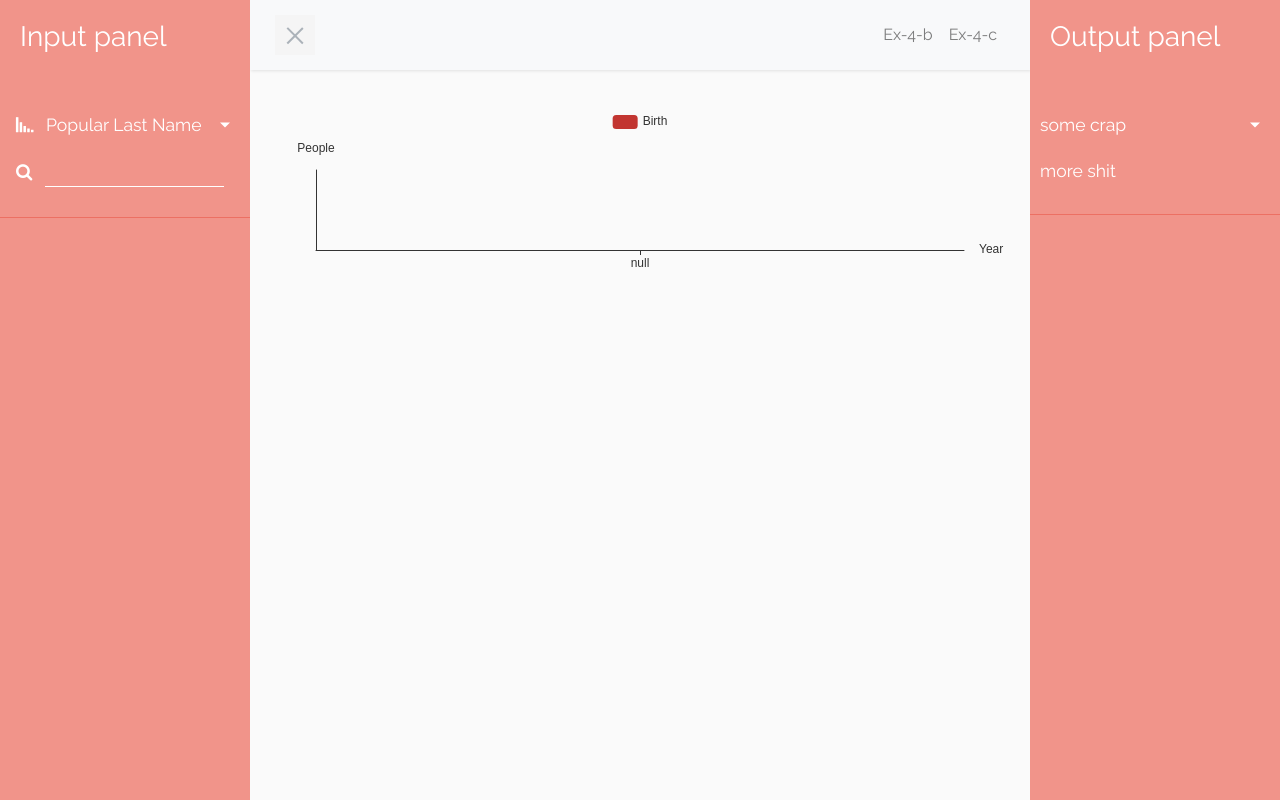
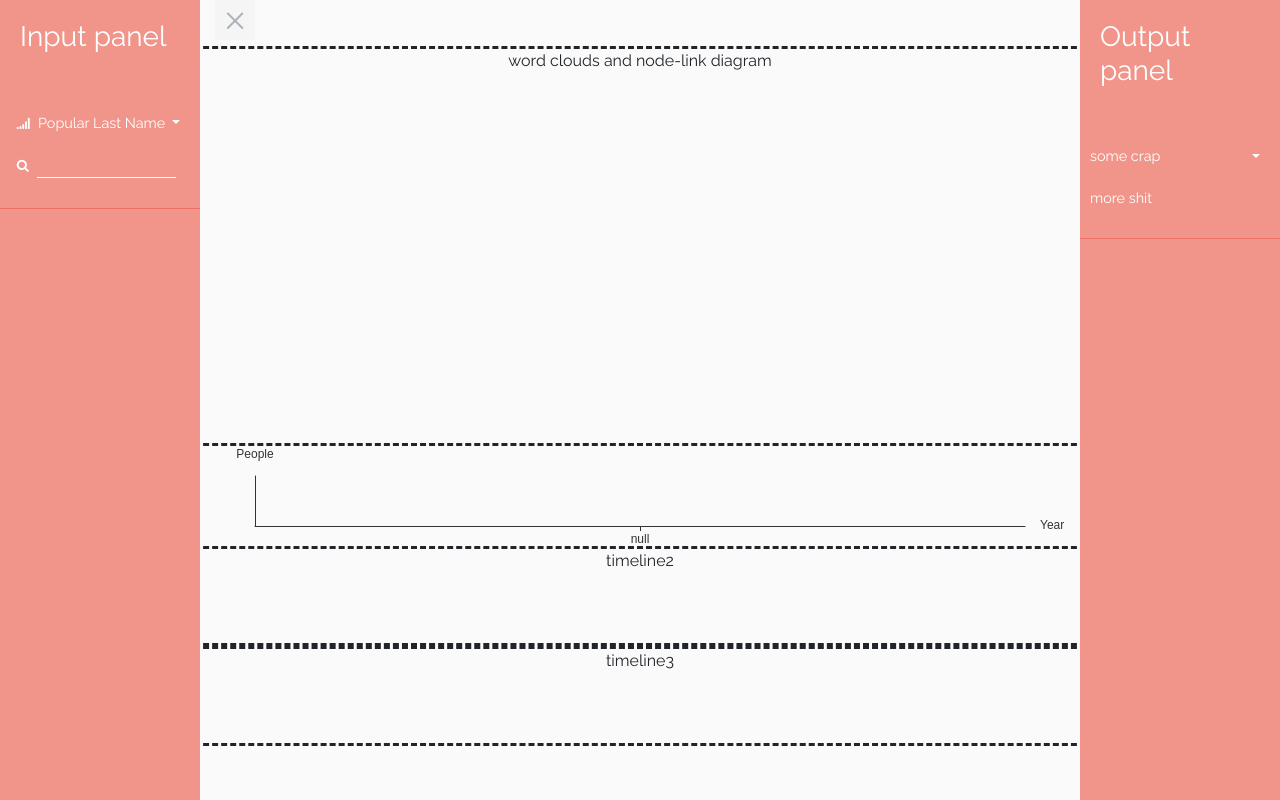
Before and after one commit to NeosWang/Vis_G2, a PHP site: page / in a window 1280 px wide. Run offline with PHP 8.4, Linux system fonts and the light colour scheme; data that the repository does not hold is empty.

Commit message:
adjust font and layout

```diff
--- a/public/css/style.css
+++ b/public/css/style.css
@@ -10,9 +10,9 @@ body {
 
 p {
     font-family: 'Raleway', sans-serif;
-    font-size: 1.1em;
+    font-size: 0.9em;
     font-weight: 300;
-    line-height: 1.7em;
+    line-height: 1.5em;
     color: #999;
 }
 
@@ -52,7 +52,7 @@ a:focus {
 ----------------------------------------------------- */
 
 #sidebarLeft.active {
-    margin-left: -250px;
+    margin-left: -200px;
     transform: rotateY(100deg);
 }
 
@@ -64,8 +64,8 @@ a:focus {
 
 
 .panel {
-    min-width: 250px;
-    max-width: 250px;
+    min-width: 200px;
+    max-width: 200px;
     /* background: #7386D5; */
     background: #F1948A;
     color: #fff;
@@ -91,7 +91,7 @@ a:focus {
 
 .panel ul li a {
     padding: 10px;
-    font-size: 1.1em;
+    font-size: 0.9em;
     display: block;
 }
 
@@ -124,7 +124,7 @@ a[data-toggle="collapse"] {
 }
 
 ul ul a {
-    font-size: 0.9em !important;
+    font-size: 0.8em !important;
     padding-left: 30px !important;
     background: #EC7063;
 }
@@ -135,7 +135,7 @@ ul.CTAs {
 
 ul.CTAs a {
     text-align: center;
-    font-size: 0.9em !important;
+    font-size: 0.8em !important;
     display: block;
     border-radius: 5px;
     margin-bottom: 5px;
@@ -163,6 +163,7 @@ a.article:hover {
 .fa-minus {
     color: #F1948A;
 }
+.fa { transform: scale(0.9,0.9); }
 
 
 
@@ -181,7 +182,7 @@ a.article:hover {
 
 #contentRight {
     float: right;
-    width: 250px;
+    width: 200px;
     height: 100%;
 }
 
@@ -234,7 +235,7 @@ a.article:hover {
 ----------------------------------------------------- */
 @media (max-width: 768px) {
     #sidebarLeft {
-        margin-left: -250px;
+        margin-left: -200px;
         transform: rotateY(90deg);
     }
 
--- a/public/js/script.js
+++ b/public/js/script.js
@@ -135,7 +135,7 @@ function shit() {
                     data: data.birthAndDeath.series.Birth
                 };
 
-            optionBirthDeath.legend = legend1;
+            // optionBirthDeath.legend = legend1;
             optionBirthDeath.xAxis = xAxis1;
             optionBirthDeath.series = series1;
 
--- a/views/home.php
+++ b/views/home.php
@@ -21,7 +21,7 @@ include $rootPath . '/views/tpl/header.php';
 
             <!-- Main Content: Start -->
             <div id="contentLeft">
-                <nav class="navbar navbar-expand-lg navbar-light bg-light">
+                <!-- <nav class="navbar navbar-expand-lg navbar-light bg-light"> -->
                     <div class="container-fluid">
 
                         <button type="button" id="sidebarLeftCollapse" onclick="ClickCollapse()" class="navbar-btn">
@@ -29,7 +29,7 @@ include $rootPath . '/views/tpl/header.php';
                             <span></span>
                             <span></span>
                         </button>
-                        <button class="btn btn-outline-secondary d-inline-block d-lg-none ml-auto" type="button" data-toggle="collapse" data-target="#navbarSupportedContent" aria-controls="navbarSupportedContent" aria-expanded="false" aria-label="Toggle navigation">
+                        <!-- <button class="btn btn-outline-secondary d-inline-block d-lg-none ml-auto" type="button" data-toggle="collapse" data-target="#navbarSupportedContent" aria-controls="navbarSupportedContent" aria-expanded="false" aria-label="Toggle navigation">
                             <i class="fa fa-angle-double-down" aria-hidden="true"></i>
                         </button>
 
@@ -42,13 +42,28 @@ include $rootPath . '/views/tpl/header.php';
                                     <a class="nav-link" href="wk2ex4c">Ex-4-c</a>
                                 </li>
                             </ul>
+                        </div> -->
+                    </div>
+                <!-- </nav> -->
+
+                <div id="visApp">
+                <div class="row">
+                        <div id="main0" style=" width:100%;height:400px;border-style: dashed;text-align:center">
+                        word clouds  and node-link diagram
                         </div>
                     </div>
-                </nav>
-
-                <div id="visApp">
                     <div class="row">
-                        <div id="main1" style=" width:100%;height:200px;">
+                        <div id="main1" style=" width:100%;height:100px;">
+                        </div>
+                    </div>
+                    <div class="row">
+                        <div id="main2" style=" width:100%;height:100px;border-style: dashed;text-align:center">
+                        timeline2
+                        </div>
+                    </div>
+                    <div class="row">
+                        <div id="main3" style=" width:100%;height:100px;border-style: dashed;text-align:center">
+                        timeline3
                         </div>
                     </div>
                     <script type="text/javascript">
@@ -79,7 +94,14 @@ include $rootPath . '/views/tpl/header.php';
                             },
                             yAxis: {
                                 name: 'People',
-                                type: 'value'
+                                type: 'value',
+                                interval:4000
+                            },
+                            grid: {
+                                left: 70,
+                                top: 30,
+                                right: 70,
+                                bottom: 20
                             }
                         };
 
--- a/views/tpl/inputPanel.php
+++ b/views/tpl/inputPanel.php
@@ -6,7 +6,7 @@
         <li>
             <a href="#top10Submenu" data-toggle="collapse" aria-expanded="false" class="dropdown-toggle pl-3">
                 <i id="popLname10" class="fa fa-spinner"></i>
-                <span class="ml-2">Popular Last Name</span>
+                <span class="ml-1">Popular Last Name</span>
             </a>
             <ul class="collapse list-unstyled" id="top10Submenu">
                 <!-- load top 10 frequent name -->
@@ -15,7 +15,7 @@
         <li>
             <a href="#" class=" pl-3" draggable="false">
                 <i id="searchIcon" class="fa fa-spinner"></i>
-                <span class="ml-2"><input type="text" name="inputLname" class="searchInput" id="inputLname" value="" oninput="testinput(this)" disabled></span>
+                <span class="ml-1"><input type="text" name="inputLname" class="searchInput" id="inputLname" value="" oninput="testinput(this)"  disabled></span>
             </a>
             <ul class="list-unstyled" id="searchSubmenu">
                 <!-- <a class='pl-5' href='#'>adf</a>
```
